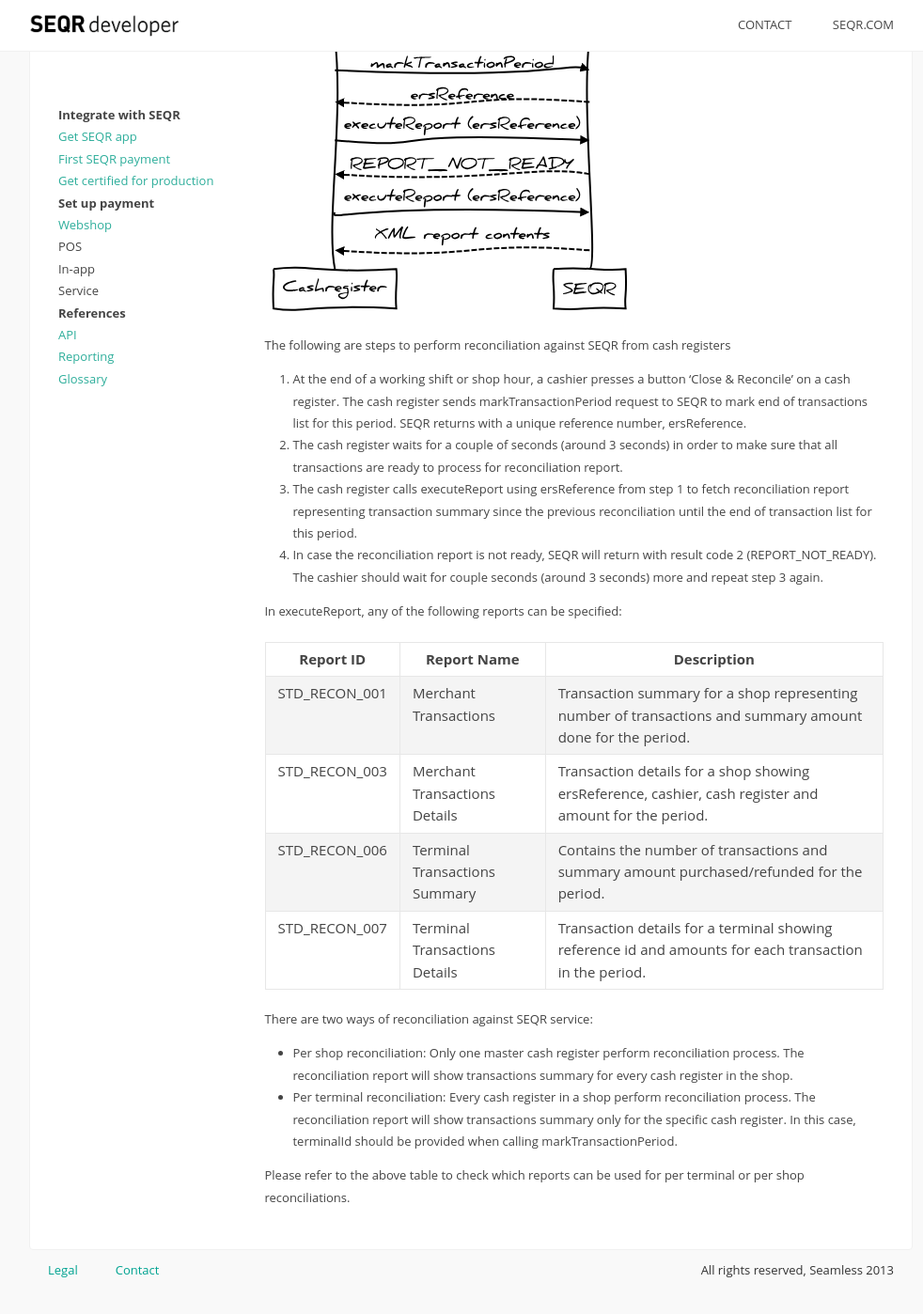
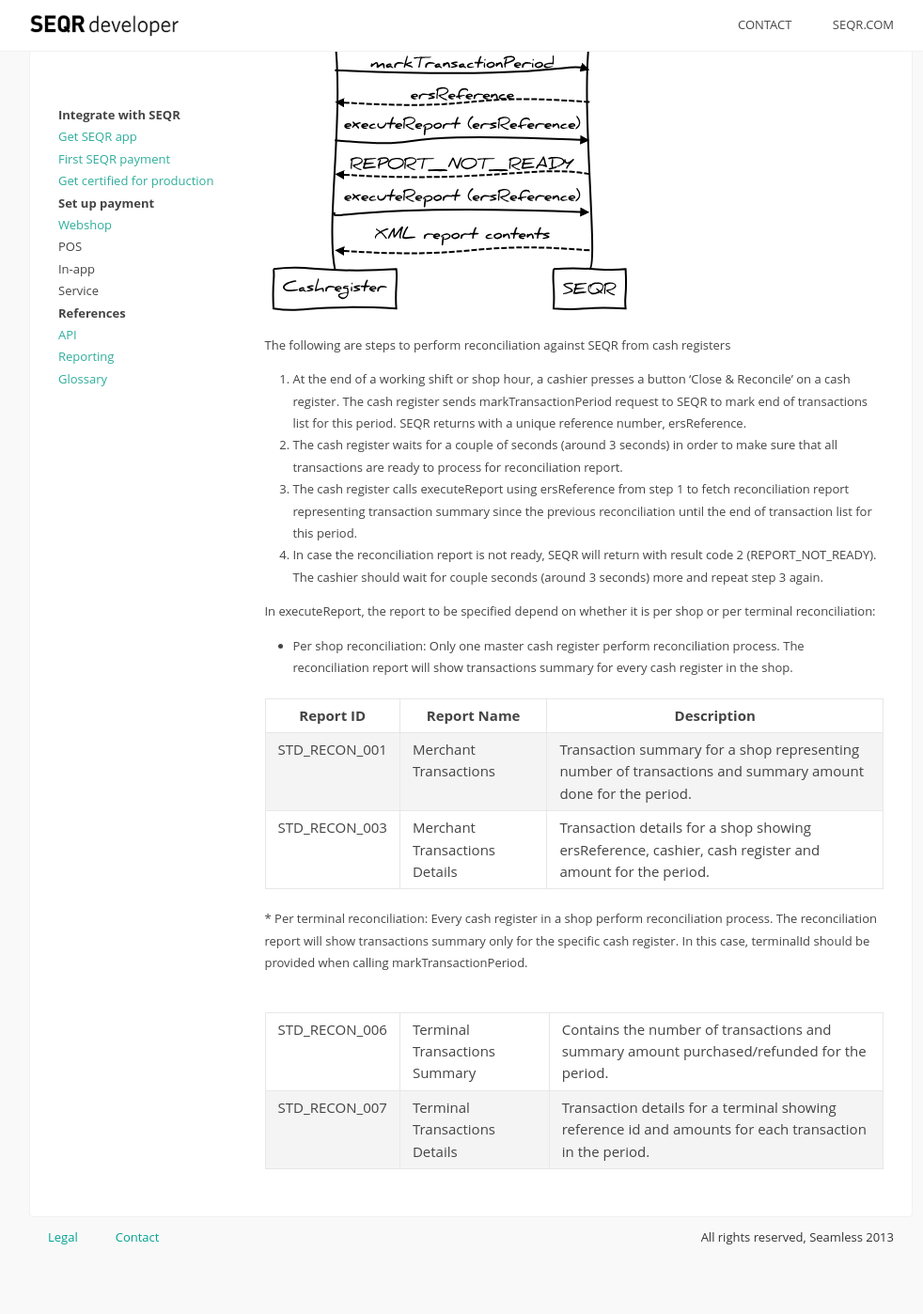
Before and after one commit to SeamlessDistribution/SeamlessDistribution.github.io, a Jekyll site: the page built from merchant/reference/reporting.md, in a window 1280 px wide and 1400 px high, scrolled down 351 px. Shown: the whole window at 94% size, without its empty margins (139-1121 px from the left). Built offline with Jekyll 4.4.1, drawn with Linux system fonts in a browser that asks for light colours; after the commit the page ends 1716 px from its top, so only the background shows below that; some of the changed text lies outside the part shown.

Commit message:
Update reporting.md

```diff
--- a/merchant/reference/reporting.md
+++ b/merchant/reference/reporting.md
@@ -4,7 +4,7 @@
 description: SEQR Reporting Reconciliation
 ---
 
-## Reporting and Reconciliation
+## Reporting and reconciliation
 
 To check and confirm that cash register/shop has the same number of transactions
 as SEQR service, merchants can integrate towards the reconciliation feature of
@@ -44,8 +44,10 @@
 (REPORT_NOT_READY). The cashier should wait for couple seconds (around 3 seconds) more and repeat
 step 3 again.
 
-In executeReport, any of the following reports can be specified:
+In executeReport, the report to be specified depend on whether it is per shop or per terminal reconciliation:
 
+* Per shop reconciliation: Only one master cash register perform reconciliation process. The reconciliation
+report will show transactions summary for every cash register in the shop.
 
 <table>
 <tr><th>Report ID</th><th>Report Name</th><th>Description</th></tr>
@@ -65,7 +67,14 @@
 cash register and amount for the
 period.
 </td></tr>
+<table>
 
+
+* Per terminal reconciliation: Every cash register in a shop perform reconciliation process. The reconciliation
+report will show transactions summary only for the specific cash register. In this case, terminalId
+should be provided when calling markTransactionPeriod.
+
+<table>
 <tr><td>STD_RECON_006</td>
     <td>Terminal Transactions Summary</td><td>Contains the number
 of transactions and summary amount purchased/refunded for the
@@ -74,18 +83,3 @@
     <td>Transaction details for a terminal showing reference
 id and amounts for each transaction in the period.
 </td></tr>
-
-
-
-</table>
-
-There are two ways of reconciliation against SEQR service:
-
-* Per shop reconciliation: Only one master cash register perform reconciliation process. The reconciliation
-report will show transactions summary for every cash register in the shop.
-* Per terminal reconciliation: Every cash register in a shop perform reconciliation process. The reconciliation
-report will show transactions summary only for the specific cash register. In this case, terminalId
-should be provided when calling markTransactionPeriod.
-
-Please refer to the above table to check which reports can be used for per terminal
-or per shop reconciliations.
```
